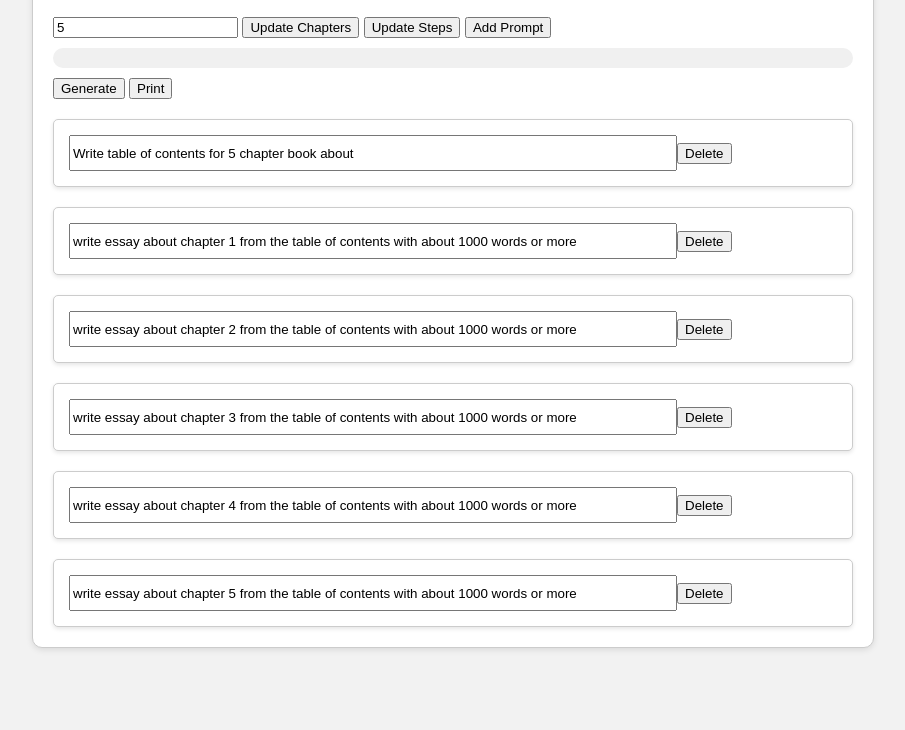
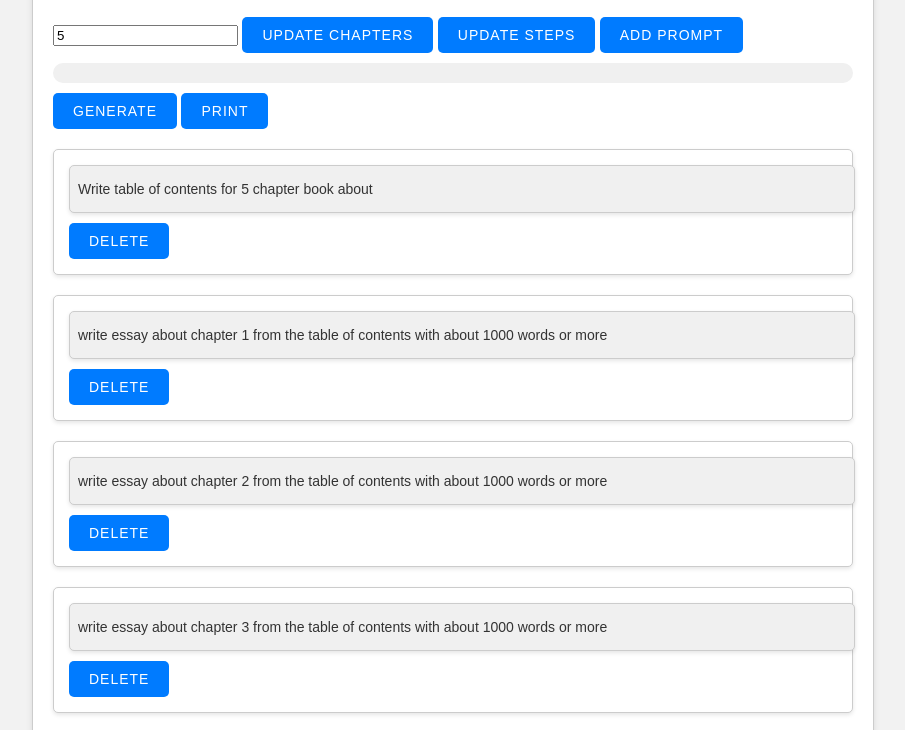
Before and after one commit to elijahred23/chat-book, a plain HTML site: page index.html in a window 1280 px wide. Shown: the part 68-798 px from the top of the page, without its empty margins (187-1092 px from the left). Drawn offline with Linux system fonts and the light colour scheme.

Commit message:
Eli-3: Added new styling for buttons

```diff
--- a/index.html
+++ b/index.html
@@ -50,11 +50,17 @@
 			background-color: var(--primary-color);
 			color: #fff;
 			cursor: pointer;
-			transition: background-color 0.2s, color 0.2s;
+			transition: background-color 0.2s, color 0.2s, transform 0.2s;
+			text-transform: uppercase;
+			/* Uppercase text for buttons */
+			letter-spacing: 1px;
+			/* Improved letter spacing */
 		}
 
 		.button:hover {
 			background-color: var(--secondary-color);
+			transform: scale(1.05);
+			/* Slight scale effect on hover */
 		}
 
 		.button:disabled {
@@ -137,6 +143,29 @@
 			background-color: var(--neutral-dark);
 		}
 
+		.input-style {
+			width: 100%;
+			height: 30px;
+			padding: 8px;
+			border: 1px solid var(--neutral-dark);
+			border-radius: 5px;
+			font-size: 14px;
+			color: var(--text-color);
+			transition: border-color 0.2s, box-shadow 0.2s;
+			margin-bottom: 10px;
+
+			/* Additional styles */
+			background-color: var(--neutral-light);
+			box-shadow: 0px 2px 4px var(--shadow-color);
+		}
+
+		.input-style:focus {
+			outline: none;
+			border-color: var(--primary-color);
+			box-shadow: 0px 0px 6px var(--primary-color);
+		}
+
+
 		#generateBtn {
 			margin-top: 10px;
 		}
@@ -175,9 +204,9 @@
 		<h1>Chat Book</h1>
 
 		<input id="numChapters" value="5" />
-		<button id="updateChapters">Update Chapters</button>
-		<button id="updateSteps">Update Steps</button>
-		<button id="addPromptBtn">Add Prompt</button>
+		<button class="button" id="updateChapters">Update Chapters</button>
+		<button class="button" id="updateSteps">Update Steps</button>
+		<button class="button" id="addPromptBtn">Add Prompt</button>
 		<!-- Add this button along with other buttons -->
 		<button hidden id="generatePdfBtn">Generate PDF</button>
 		<div id="progressContainer">
@@ -185,8 +214,8 @@
 			<progress id="progressRange" value="0" max="100"></progress>
 		</div>
 
-		<button id="generateBtn">Generate</button>
-		<button id="printBtn">Print</button>
+		<button class="button" id="generateBtn">Generate</button>
+		<button class="button" id="printBtn">Print</button>
 
 		<div id="promptsContainer"></div>
 		<div class="responses" id="responsesContainer"></div>
--- a/script.js
+++ b/script.js
@@ -131,9 +131,8 @@ document.addEventListener("DOMContentLoaded", () => {
 			input.type = "text";
 			input.value = prompt;
 
-			// Set the width and height of the input field using inline styles
-			input.style.width = "600px"; // You can adjust the width
-			input.style.height = "30px"; // You can adjust the height
+			// Apply styling to the input element
+			input.classList.add("input-style"); // Add the "input-style" class to the input element
 
 			input.addEventListener("input", (e) => {
 				updatePrompt(index, e.target.value);
@@ -141,6 +140,7 @@ document.addEventListener("DOMContentLoaded", () => {
 
 			const deleteButton = document.createElement("button");
 			deleteButton.textContent = "Delete";
+			deleteButton.classList.add("button");
 			deleteButton.addEventListener("click", () => {
 				deletePrompt(index);
 			});
@@ -149,7 +149,10 @@ document.addEventListener("DOMContentLoaded", () => {
 			promptDiv.appendChild(deleteButton);
 			promptsContainer.appendChild(promptDiv);
 		});
-	}; const renderResponses = () => {
+	};
+
+
+	const renderResponses = () => {
 		responsesContainer.innerHTML = "";
 		const converter = new showdown.Converter();
 
```
